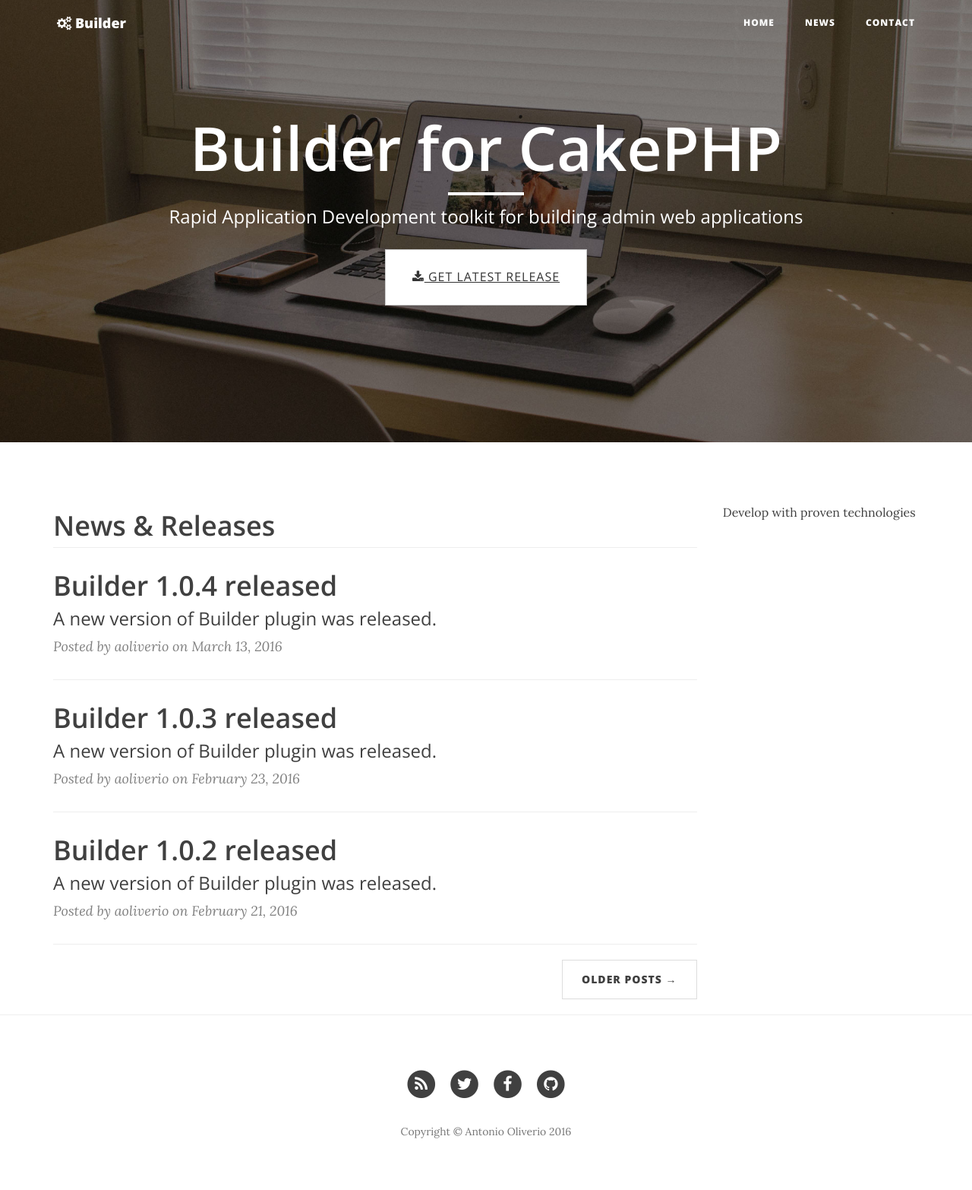
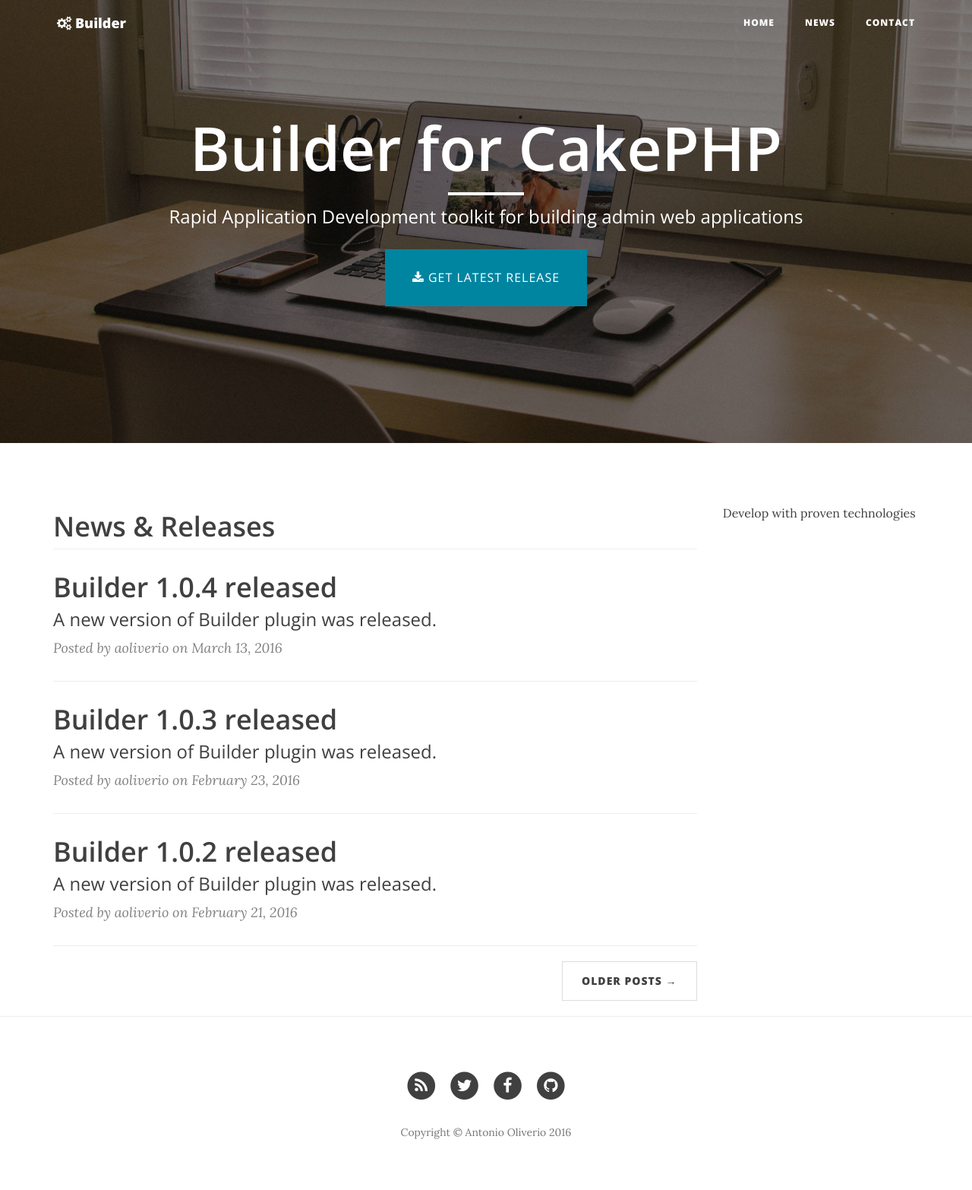
Before and after one commit to aoliverio/builder, a Jekyll site: the page built from index.html, in a window 1280 px wide. Shown: the whole page at 76% size. Built offline with Jekyll 4.4.1, drawn with Linux system fonts in a browser that asks for light colours; nearby versions of some CDN libraries; the list of posts is cut into pages by our own code.

Commit message:
Initial commit

```diff
--- a/_layouts/page.html
+++ b/_layouts/page.html
@@ -12,7 +12,7 @@ layout: default
                     <hr class="small">
                     <span class="subheading">{{ page.description }}</span>
                     {% if page.download_url %}
-                    <p><a class="btn btn-default btn-lg" href="{{ page.download_url }}" target="_blank"><i class="fa fa-download"></i> {{ page.download_label }}</a></p>
+                    <p><a class="btn btn-get-latest" href="{{ page.download_url }}" target="_blank"><i class="fa fa-download"></i> {{ page.download_label }}</a></p>
                     {% endif %}
                 </div>
             </div>
```
